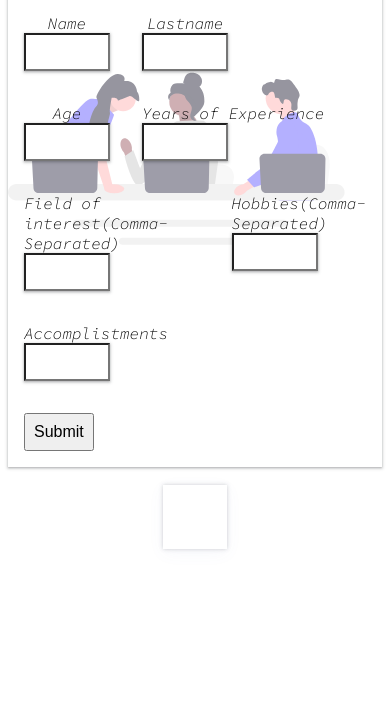
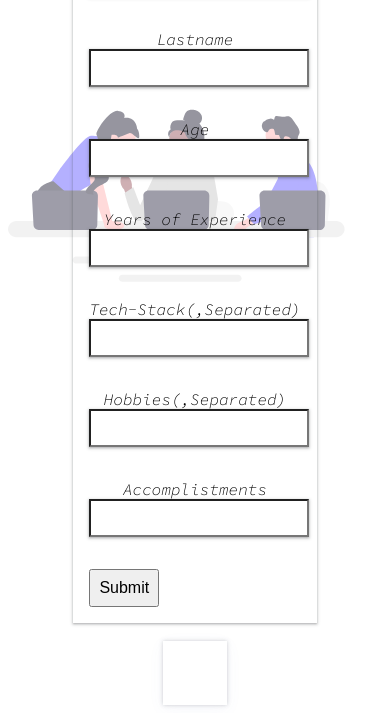
Before and after one commit to Makhosetive7/SoftwareDeveloper-Random-Bio-Generator, a plain HTML site: page index.html in a window 390 px wide. Shown: the part 247-960 px from the top of the page. Before the commit the page ends 878 px from the top, so only its background shows below. Drawn offline with Linux system fonts and the light colour scheme.

Commit message:
06-07-2023

```diff
--- a/index.html
+++ b/index.html
@@ -38,11 +38,11 @@
 
         <div class="levels">
           <div class="inputField">
-            <label for="Industry">Field of interest(Comma-Separated)</label>
+            <label for="Industry">Tech-Stack(,Separated)</label>
             <input type="text" id="industry" name="industry" required />
           </div>
           <div class="inputField">
-            <label for="hobbies">Hobbies(Comma-Separated)</label>
+            <label for="hobbies">Hobbies(,Separated)</label>
             <input type="text" id="hobbies" name="hobbies" required />
           </div>
         </div>
--- a/style.css
+++ b/style.css
@@ -2,16 +2,15 @@
 
 .container {
   width: 100%;
-  height: 100vh;
   display: flex;
   justify-content: center;
   align-items: center;
   flex-direction: column;
   position: relative;
 }
-.heading p{
-    font-family: "Nanum Gothic", sans-serif;
-    font-size: 2rem;
+.heading p {
+  font-family: "Nanum Gothic", sans-serif;
+  font-size: 2rem;
 }
 
 .container svg {
@@ -33,7 +32,6 @@ label {
   display: flex;
   justify-content: center;
   align-items: center;
-  font-size: 1rem;
   font-family: "Source Code Pro", monospace;
 }
 button {
@@ -66,5 +64,16 @@ button {
   caret-color: blue;
 }
 .inputField input:focus {
+  width: 100%;
+}
+
+@media screen and (max-width: 999px) {
+  .levels {
+    display: flex;
+    flex-direction: column;
+  }
+  .inputField input {
     width: 100%;
+    height: 2rem;
   }
+}
```
